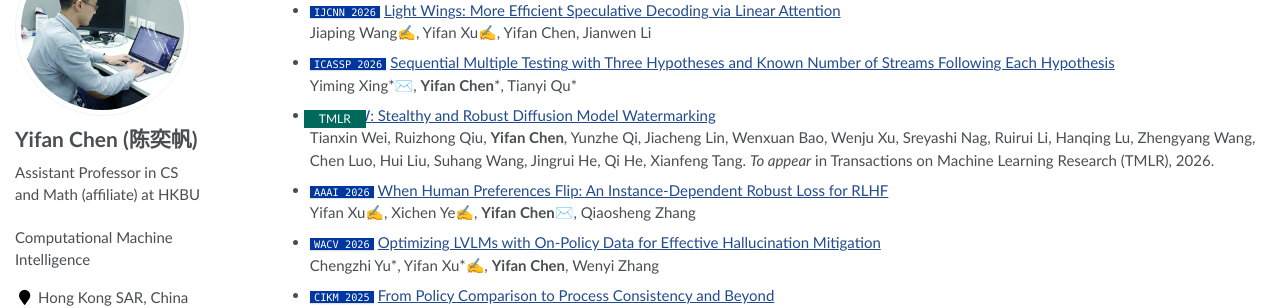
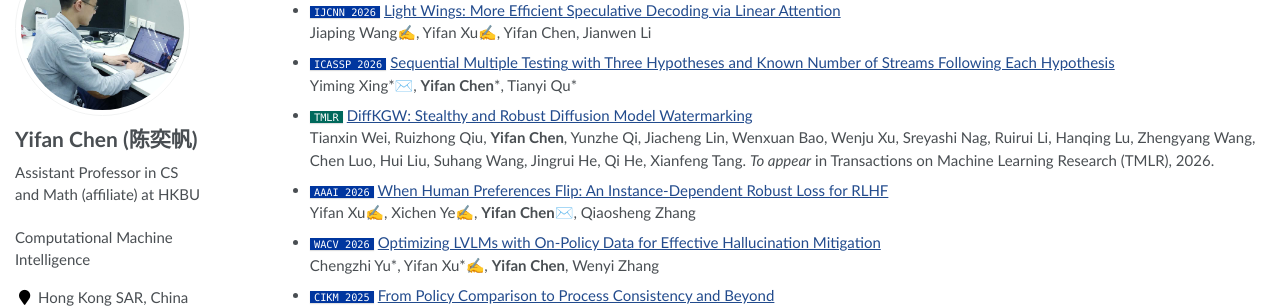
Before and after one commit to ychen-stat-ml/ychen-stat-ml.github.io, a Jekyll site: the page built from _pages/index.md, in a window 1280 px wide and 1400 px high, scrolled down 1670 px. Shown: the part 150-458 px from the top of the window. Built offline with Jekyll 4.4.1, drawn with Linux system fonts in a browser that asks for light colours.

Commit message:
change the type to code rather than span

```diff
--- a/_pages/index.md
+++ b/_pages/index.md
@@ -112,7 +112,7 @@ Scribed lecture notes can be found on [this page](/teaching.html).
 Jiaping Wang✍, Yifan Xu✍, Yifan Chen, Jianwen Li
 - ``ICASSP 2026`` [Sequential Multiple Testing with Three Hypotheses and Known Number of Streams Following Each Hypothesis](https://doi.org/10.13140/RG.2.2.14922.43209)
 Yiming Xing\*✉️, **Yifan Chen**\*, Tianyi Qu\*
-- <span class="badge badge-journal">TMLR</span> [DiffKGW: Stealthy and Robust Diffusion Model Watermarking](https://openreview.net/forum?id=OXi9vcIOgD)
+- <code class="highlighter-rouge badge-journal">TMLR</code> [DiffKGW: Stealthy and Robust Diffusion Model Watermarking](https://openreview.net/forum?id=OXi9vcIOgD)
 Tianxin Wei, Ruizhong Qiu, **Yifan Chen**, Yunzhe Qi, Jiacheng Lin, Wenxuan Bao, Wenju Xu, Sreyashi Nag, Ruirui Li, Hanqing Lu, Zhengyang Wang, Chen Luo, Hui Liu, Suhang Wang, Jingrui He, Qi He, Xianfeng Tang. *To appear* in Transactions on Machine Learning Research (TMLR), 2026.
 - ``AAAI 2026`` [When Human Preferences Flip: An Instance-Dependent Robust Loss for RLHF](https://ojs.aaai.org/index.php/AAAI/article/view/41143)
 Yifan Xu✍, Xichen Ye✍, **Yifan Chen**✉️, Qiaosheng Zhang
--- a/assets/css/main.scss
+++ b/assets/css/main.scss
@@ -108,6 +108,6 @@ h1:before, .anchor:before {
     font-size: .8em;
 }
 
-.badge-journal {
+.highlighter-rouge.badge-journal {
   background-color: #00695c;
 }
```
